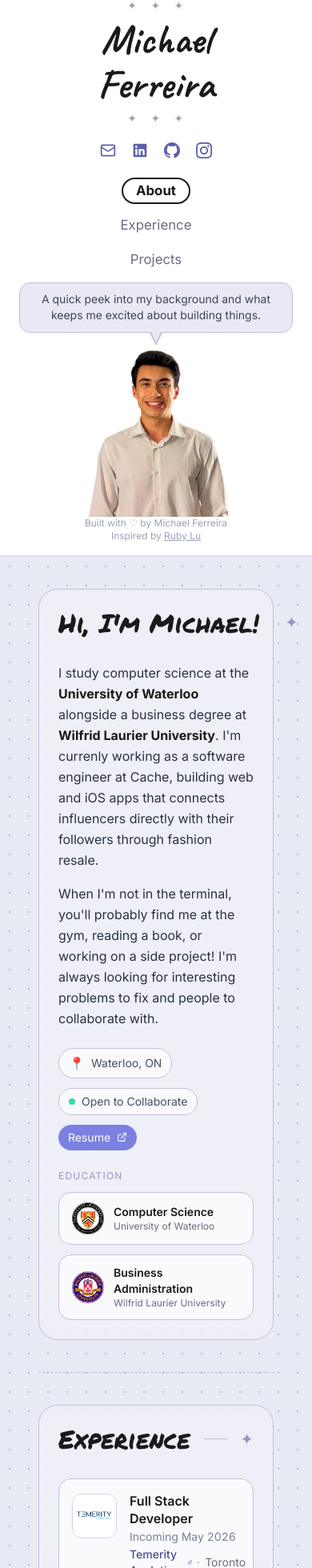
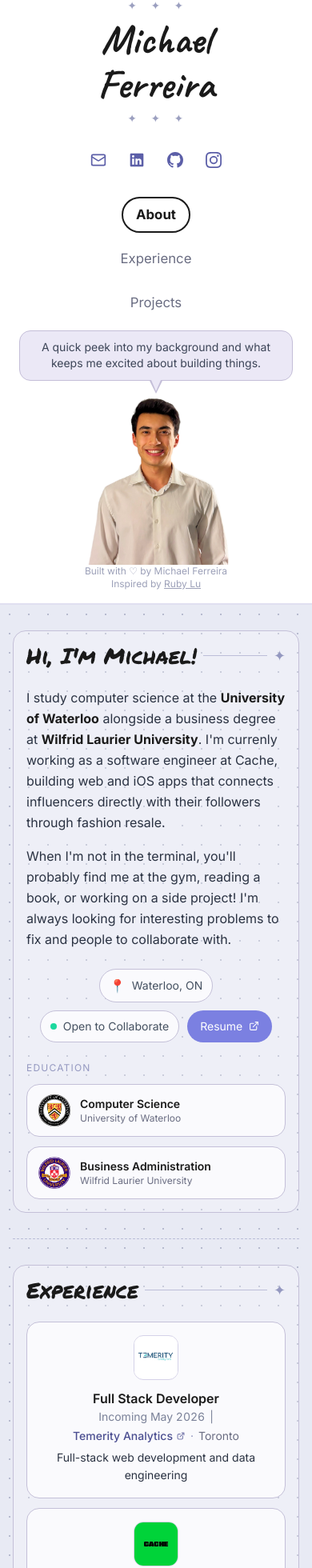
Before and after one commit to michaeljf07/personal-website3.0, a Next.js app: page / in a window 390 px wide. Shown: the part 35-1995 px from the top of the page at 80% size. Built offline with nearby package versions, Linux system fonts and the light colour scheme; no server answers.

Commit message:
fix: mobile responsiveness

```diff
--- a/app/components/SectionHeading.tsx
+++ b/app/components/SectionHeading.tsx
@@ -1,17 +1,19 @@
 export default function SectionHeading({ children }: { children: React.ReactNode }) {
     return (
-        <div className="flex items-center gap-4 mb-8">
+        <div className="flex items-center gap-2 sm:gap-4 mb-6 sm:mb-8 min-w-0">
             <h2
-                className="shrink-0 text-(--color-text)"
+                className="min-w-0 text-(--color-text) leading-none"
                 style={{
                     fontFamily: "var(--font-permanent-marker), cursive",
-                    fontSize: "clamp(2rem, 5vw, 3rem)",
+                    fontSize: "clamp(1.7rem, 6.5vw, 3rem)",
                     lineHeight: 1.1,
                 }}>
                 {children}
             </h2>
-            <div className="flex-1 h-px bg-(--color-border-dashed)" />
-            <span className="text-(--color-accent-line) text-xl shrink-0 select-none">✦</span>
+            <div className="flex-1 min-w-6 h-px bg-(--color-border-dashed)" />
+            <span className="text-(--color-accent-line) text-lg sm:text-xl shrink-0 select-none">
+                ✦
+            </span>
         </div>
     );
 }
--- a/app/components/Sidebar.tsx
+++ b/app/components/Sidebar.tsx
@@ -23,32 +23,29 @@ export default function Sidebar() {
     useEffect(() => {
         const observer = new IntersectionObserver(
             (entries) => {
-                entries.forEach((entry) => {
-                    if (entry.isIntersecting) {
-                        setActiveSection(entry.target.id);
-                    }
-                });
+                const best = entries
+                    .filter((e) => e.isIntersecting)
+                    .reduce<IntersectionObserverEntry | null>(
+                        (a, b) => (!a || b.intersectionRatio > a.intersectionRatio ? b : a),
+                        null,
+                    );
+                if (best) {
+                    setActiveSection(best.target.id);
+                }
             },
-            {
-                rootMargin: "-25% 0px -65% 0px",
-            },
+            { rootMargin: "-18% 0px -52% 0px", threshold: [0, 0.1, 0.25, 0.5] },
         );
-
-        navItems.forEach(({ id }) => {
+        for (const { id } of navItems) {
             const el = document.getElementById(id);
-            if (el) observer.observe(el);
-        });
-
+            if (el) {
+                observer.observe(el);
+            }
+        }
         return () => observer.disconnect();
     }, []);
 
     function scrollToSection(id: string) {
-        const mainEl = document.getElementById("main-scroll");
-        const targetEl = document.getElementById(id);
-        if (mainEl && targetEl) {
-            const topOffset = targetEl.offsetTop - 24;
-            mainEl.scrollTo({ top: topOffset, behavior: "smooth" });
-        }
+        document.getElementById(id)?.scrollIntoView({ behavior: "smooth", block: "start" });
     }
 
     return (
@@ -74,11 +71,11 @@ export default function Sidebar() {
                 </div>
             </div>
 
-            <div className="flex items-center justify-center gap-5 py-3 shrink-0">
+            <div className="flex items-center justify-center gap-1 sm:gap-5 py-3 shrink-0">
                 <a
                     href="mailto:michael.ferreira@uwaterloo.ca"
                     aria-label="Email"
-                    className="text-(--color-link) hover:text-(--color-hover-ink) transition-colors">
+                    className="inline-flex h-11 w-11 sm:h-auto sm:w-auto items-center justify-center touch-manipulation text-(--color-link) hover:text-(--color-hover-ink) active:opacity-80 transition-colors rounded-lg max-lg:active:bg-(--color-bg-section-card)">
                     <svg
                         xmlns="http://www.w3.org/2000/svg"
                         width="20"
@@ -99,7 +96,7 @@ export default function Sidebar() {
                     target="_blank"
                     rel="noopener noreferrer"
                     aria-label="LinkedIn"
-                    className="text-(--color-link) hover:text-(--color-hover-ink) transition-colors">
+                    className="inline-flex h-11 w-11 sm:h-auto sm:w-auto items-center justify-center touch-manipulation text-(--color-link) hover:text-(--color-hover-ink) active:opacity-80 transition-colors rounded-lg max-lg:active:bg-(--color-bg-section-card)">
                     <LinkedInIcon className="w-5 h-5" />
                 </a>
                 <a
@@ -107,7 +104,7 @@ export default function Sidebar() {
                     target="_blank"
                     rel="noopener noreferrer"
                     aria-label="GitHub"
-                    className="text-(--color-link) hover:text-(--color-hover-ink) transition-colors">
+                    className="inline-flex h-11 w-11 sm:h-auto sm:w-auto items-center justify-center touch-manipulation text-(--color-link) hover:text-(--color-hover-ink) active:opacity-80 transition-colors rounded-lg max-lg:active:bg-(--color-bg-section-card)">
                     <GitHubIcon className="w-5 h-5" />
                 </a>
                 <a
@@ -115,7 +112,7 @@ export default function Sidebar() {
                     target="_blank"
                     rel="noopener noreferrer"
                     aria-label="Instagram"
-                    className="text-(--color-link) hover:text-(--color-hover-ink) transition-colors">
+                    className="inline-flex h-11 w-11 sm:h-auto sm:w-auto items-center justify-center touch-manipulation text-(--color-link) hover:text-(--color-hover-ink) active:opacity-80 transition-colors rounded-lg max-lg:active:bg-(--color-bg-section-card)">
                     <InstagramIcon className="w-5 h-5" />
                 </a>
             </div>
@@ -124,8 +121,9 @@ export default function Sidebar() {
                 {navItems.map(({ id, label }) => (
                     <button
                         key={id}
+                        type="button"
                         onClick={() => scrollToSection(id)}
-                        className={`text-[1.05rem] transition-all duration-150 px-4 py-0.5 rounded-full cursor-pointer ${
+                        className={`text-[1.05rem] touch-manipulation transition-all duration-150 px-4 py-2 sm:py-0.5 rounded-full cursor-pointer ${
                             activeSection === id
                                 ? "font-bold text-(--color-text) border-2 border-(--color-border-strong)"
                                 : "font-normal text-(--color-text-secondary) hover:text-(--color-hover-ink) border-2 border-transparent"
@@ -141,12 +139,12 @@ export default function Sidebar() {
                         {sectionMessages[activeSection]}
                     </div>
                 </div>
-                <div className="sidebar-headshot">
+                <div className="sidebar-headshot pointer-events-none">
                     <Image
                         src="/headshots/headshot_bg_removed.png"
                         alt="Michael Ferreira"
                         fill
-                        className="object-contain object-bottom"
+                        className="object-contain object-bottom pointer-events-none select-none"
                         priority
                     />
                 </div>
@@ -161,7 +159,7 @@ export default function Sidebar() {
                     href="https://rubylu.dev"
                     target="_blank"
                     rel="noopener noreferrer"
-                    className="underline hover:text-(--color-hover-ink) transition-colors">
+                    className="underline touch-manipulation hover:text-(--color-hover-ink) transition-colors">
                     Ruby Lu
                 </a>
             </p>
--- a/app/components/hero/AboutPanel.tsx
+++ b/app/components/hero/AboutPanel.tsx
@@ -35,12 +35,12 @@ export default function AboutPanel() {
                 </p>
             </div>
 
-            <div className="flex flex-wrap gap-3">
-                <div className="flex items-center gap-2 px-3 py-1.5 rounded-full bg-(--color-bg-section-card) border border-(--color-border-card) text-sm text-(--color-text-muted)">
+            <div className="flex flex-wrap gap-2.5 sm:gap-3 justify-center sm:justify-start">
+                <div className="flex items-center gap-2 px-3 py-2 sm:py-1.5 rounded-full bg-(--color-bg-section-card) border border-(--color-border-card) text-sm text-(--color-text-muted)">
                     <span className="text-base">📍</span>
                     <span>Waterloo, ON</span>
                 </div>
-                <div className="flex items-center gap-2 px-3 py-1.5 rounded-full bg-(--color-bg-section-card) border border-(--color-border-card) text-sm text-(--color-text-muted)">
+                <div className="flex items-center gap-2 px-3 py-2 sm:py-1.5 rounded-full bg-(--color-bg-section-card) border border-(--color-border-card) text-sm text-(--color-text-muted)">
                     <span className="w-2 h-2 rounded-full bg-emerald-400 shrink-0 animate-pulse" />
                     <span>Open to Collaborate</span>
                 </div>
@@ -48,7 +48,7 @@ export default function AboutPanel() {
                     href="/resume.pdf"
                     target="_blank"
                     rel="noopener noreferrer"
-                    className="flex items-center gap-2 px-3 py-1.5 rounded-full bg-(--color-btn-primary-bg) text-white text-sm hover:bg-(--color-btn-primary-hover) transition-colors">
+                    className="inline-flex items-center gap-2 px-4 py-2.5 sm:px-3 sm:py-1.5 rounded-full touch-manipulation bg-(--color-btn-primary-bg) text-white text-sm hover:bg-(--color-btn-primary-hover) active:opacity-90 transition-colors">
                     <span>Resume</span>
                     <svg
                         xmlns="http://www.w3.org/2000/svg"
@@ -78,7 +78,7 @@ export default function AboutPanel() {
                     {education.map(({ logo, alt, degree, school }) => (
                         <div
                             key={school}
-                            className="flex items-center gap-3 px-4 py-3 rounded-2xl bg-(--color-bg-section-card) border border-(--color-border-card) backdrop-blur-sm">
+                            className="flex items-center gap-3 px-3.5 py-3 sm:px-4 rounded-2xl bg-(--color-bg-section-card) border border-(--color-border-card) backdrop-blur-sm max-lg:backdrop-blur-none">
                             <div className="relative w-10 h-10 shrink-0">
                                 <Image
                                     src={logo}
--- a/app/components/hero/ExperiencePanel.tsx
+++ b/app/components/hero/ExperiencePanel.tsx
@@ -8,8 +8,9 @@ export default function ExperiencePanel() {
             {experienceData.map((exp, i) => (
                 <div
                     key={i}
-                    className="flex gap-4 p-4 rounded-2xl bg-(--color-bg-section-card) border border-(--color-border-card) backdrop-blur-sm">
-                    <div className="shrink-0 w-14 h-14 rounded-xl overflow-hidden border border-(--color-border-muted) bg-white flex items-center justify-center mt-0.5">
+                    className="flex flex-col gap-3 p-4 rounded-2xl bg-(--color-bg-section-card) border border-(--color-border-card) backdrop-blur-sm max-lg:backdrop-blur-none sm:flex-row sm:gap-4">
+                    <div className="shrink-0 flex justify-center sm:justify-start sm:block">
+                        <div className="w-14 h-14 rounded-xl overflow-hidden border border-(--color-border-muted) bg-white flex items-center justify-center sm:mt-0.5">
                             <Image
                                 src={exp.companyLogo}
                                 alt={exp.company}
@@ -18,24 +19,26 @@ export default function ExperiencePanel() {
                                 className="object-cover object-center"
                             />
                         </div>
+                    </div>
 
-                    <div className="flex-1 min-w-0">
-                        <div className="flex flex-wrap items-baseline gap-x-2 gap-y-0.5">
+                    <div className="flex-1 min-w-0 text-center sm:text-left">
+                        <div className="flex flex-wrap items-baseline justify-center gap-x-2 gap-y-0.5 sm:justify-start">
                             <span className="font-semibold text-(--color-text) text-base leading-snug">
                                 {exp.title}
                             </span>
+                        </div>
+
+                        <div className="flex flex-wrap items-center justify-center gap-x-1.5 gap-y-1 mt-0.5 sm:justify-start">
                             <span className="text-sm text-(--color-text-dates) tabular-nums">
                                 {exp.dates}
                             </span>
-                        </div>
-
-                        <div className="flex items-center gap-1.5 mt-0.5">
+                            <span className="text-sm text-(--color-text-dates)">{" | "}</span>
                             {exp.companyUrl ? (
                                 <a
                                     href={exp.companyUrl}
                                     target="_blank"
                                     rel="noopener noreferrer"
-                                    className="inline-flex items-center gap-1 text-sm font-medium text-(--color-link-accent) hover:text-(--color-hover-ink) transition-colors">
+                                    className="inline-flex items-center gap-1 touch-manipulation text-sm font-medium text-(--color-link-accent) hover:text-(--color-hover-ink) transition-colors rounded-md py-1 -my-1">
                                     {exp.company}
                                     <ExternalLinkIcon className="w-3 h-3 opacity-70" />
                                 </a>
@@ -57,7 +60,7 @@ export default function ExperiencePanel() {
                         </p>
 
                         {exp.technologies.length > 0 && (
-                            <div className="flex gap-1.5 flex-wrap mt-2.5">
+                            <div className="flex gap-1.5 flex-wrap mt-2.5 justify-center sm:justify-start">
                                 {exp.technologies.slice(0, 5).map((tech) => (
                                     <span
                                         key={tech}
--- a/app/components/hero/ProjectsPanel.tsx
+++ b/app/components/hero/ProjectsPanel.tsx
@@ -9,13 +9,13 @@ export default function ProjectsPanel() {
                 return (
                     <div
                         key={i}
-                        className="relative group rounded-2xl bg-(--color-bg-section-card) border border-(--color-border-card) hover:bg-(--color-bg-section-card-hover) transition-colors duration-150 p-4 backdrop-blur-sm flex flex-col">
+                        className="relative group rounded-2xl bg-(--color-bg-section-card) border border-(--color-border-card) hover:bg-(--color-bg-section-card-hover) transition-colors duration-150 p-4 backdrop-blur-sm max-lg:backdrop-blur-none flex flex-col">
                         {project.githubUrl && (
                             <a
                                 href={project.githubUrl}
                                 target="_blank"
                                 rel="noopener noreferrer"
-                                className="absolute top-3.5 right-3.5 text-(--color-accent-line) hover:text-(--color-hover-ink) transition-colors z-20"
+                                className="absolute top-2 right-2 sm:top-3.5 sm:right-3.5 z-20 inline-flex min-h-11 min-w-11 sm:min-h-0 sm:min-w-0 items-center justify-center touch-manipulation rounded-lg text-(--color-accent-line) hover:text-(--color-hover-ink) active:opacity-80 transition-colors"
                                 aria-label={`View ${project.title} on GitHub`}>
                                 <GitHubIcon className="w-4 h-4" />
                             </a>
@@ -26,9 +26,10 @@ export default function ProjectsPanel() {
                                 href={demoUrl}
                                 target="_blank"
                                 rel="noopener noreferrer"
-                                className="absolute inset-0 rounded-2xl z-10"
-                                aria-label={`View ${project.title} demo`}
-                            />
+                                className="absolute inset-0 z-10 cursor-pointer touch-manipulation rounded-2xl"
+                                aria-label={`View ${project.title} demo`}>
+                                <span className="sr-only">Open video demo for {project.title}</span>
+                            </a>
                         )}
 
                         <div className="relative z-0 pr-6 flex flex-col flex-1">
--- a/app/page.tsx
+++ b/app/page.tsx
@@ -9,12 +9,14 @@ export default function Home() {
         <div className="flex flex-col lg:flex-row min-h-screen lg:h-screen lg:overflow-hidden">
             <Sidebar />
 
-            <main id="main-scroll" className="flex-1 overflow-y-auto content-scroll dot-bg">
-                <div className="mx-12 sm:mx-16">
+            <main
+                id="main-scroll"
+                className="w-full flex-none content-scroll dot-bg max-lg:overflow-x-hidden lg:flex-1 lg:min-h-0 lg:overflow-y-auto">
+                <div className="mx-4 sm:mx-9 md:mx-12 lg:mx-16 pb-[env(safe-area-inset-bottom)]">
                     <section
                         id="about"
-                        className="py-10 border-b border-dashed border-(--color-border-dashed)">
-                        <div className="rounded-3xl bg-(--color-bg-card)/40 border border-(--color-border-card) backdrop-blur-sm p-6">
+                        className="scroll-mt-4 sm:scroll-mt-6 py-8 sm:py-10 border-b border-dashed border-(--color-border-dashed)">
+                        <div className="rounded-2xl sm:rounded-3xl bg-(--color-bg-card)/40 border border-(--color-border-card) backdrop-blur-sm max-lg:backdrop-blur-none p-4 sm:p-6">
                             <SectionHeading>Hi, I&apos;m Michael!</SectionHeading>
                             <AboutPanel />
                         </div>
@@ -22,15 +24,17 @@ export default function Home() {
 
                     <section
                         id="experience"
-                        className="py-10 border-b border-dashed border-(--color-border-dashed)">
-                        <div className="rounded-3xl bg-(--color-bg-card)/40 border border-(--color-border-card) backdrop-blur-sm p-6">
+                        className="scroll-mt-4 sm:scroll-mt-6 py-8 sm:py-10 border-b border-dashed border-(--color-border-dashed)">
+                        <div className="rounded-2xl sm:rounded-3xl bg-(--color-bg-card)/40 border border-(--color-border-card) backdrop-blur-sm max-lg:backdrop-blur-none p-4 sm:p-6">
                             <SectionHeading>Experience</SectionHeading>
                             <ExperiencePanel />
                         </div>
                     </section>
 
-                    <section id="projects" className="py-10">
-                        <div className="rounded-3xl bg-(--color-bg-card)/40 border border-(--color-border-card) backdrop-blur-sm p-6">
+                    <section
+                        id="projects"
+                        className="scroll-mt-4 sm:scroll-mt-6 py-8 sm:py-10 pb-10">
+                        <div className="rounded-2xl sm:rounded-3xl bg-(--color-bg-card)/40 border border-(--color-border-card) backdrop-blur-sm max-lg:backdrop-blur-none p-4 sm:p-6">
                             <SectionHeading>Projects</SectionHeading>
                             <ProjectsPanel />
                         </div>
```
Lines whose indentation alone changed are shown as unchanged.
